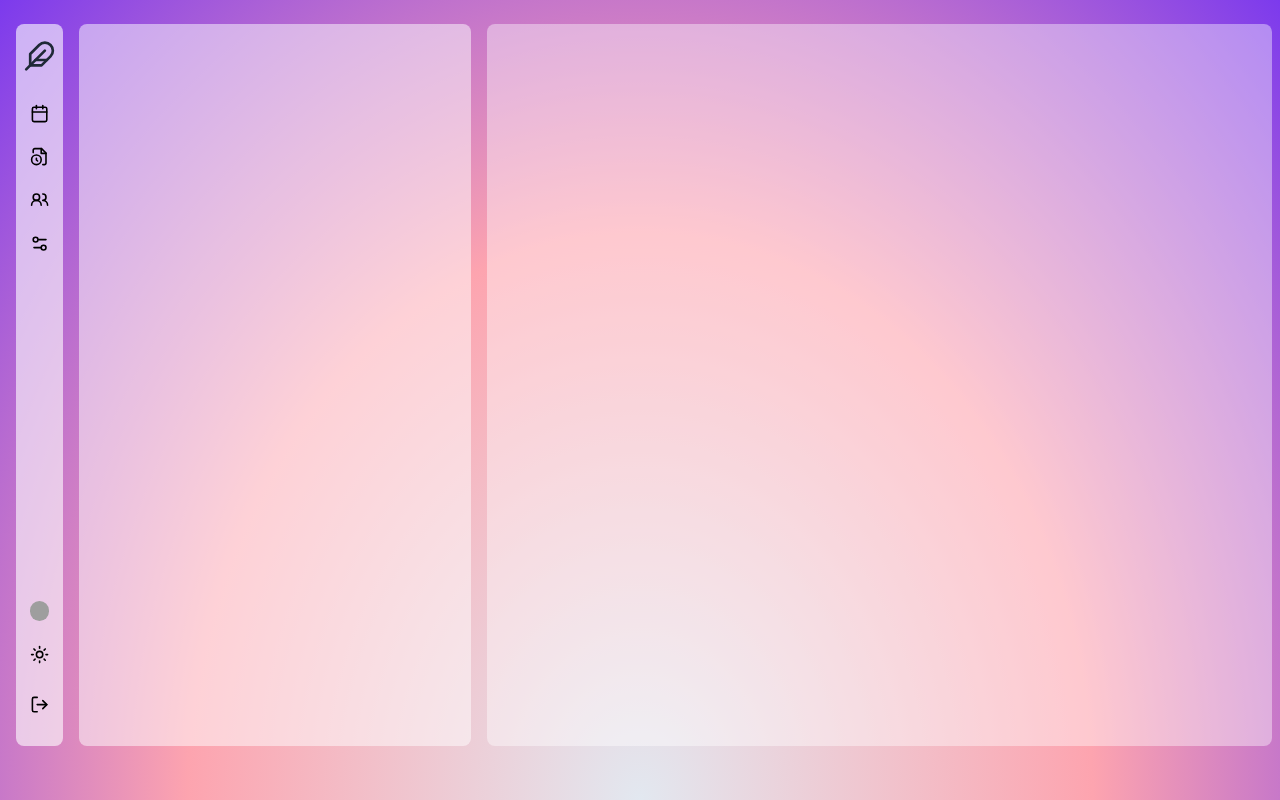
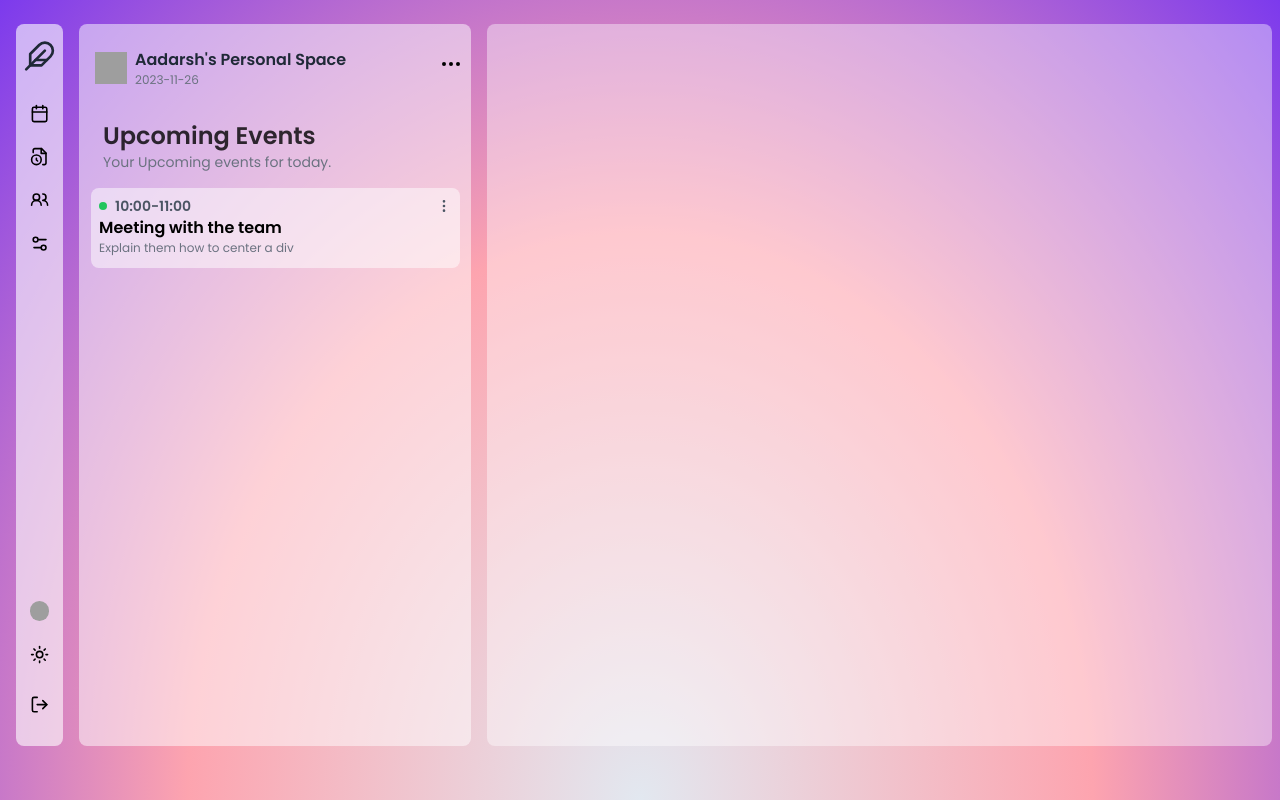
Before and after one commit to jha-adrs/calgpt_frontend2, a React (Vite) app: page /dashboard in a window 1280 px wide. Built offline with nearby package versions, Linux system fonts and the light colour scheme; grey boxes are pictures that could not be loaded.

Commit message:
EventComponent

```diff
--- a/components/LeftWidget.jsx
+++ b/components/LeftWidget.jsx
@@ -1,11 +1,38 @@
+import { Avatar } from "@radix-ui/react-avatar"
+import { AvatarFallback, AvatarImage } from "./ui/avatar"
+import { constants } from "@/lib/constants"
+import UserAvatar from "./forms/UserAvatar"
+import { MoreHorizontal, MoreVertical } from "lucide-react"
+import { currentDate } from "@/lib/utils"
+import EventComponent from "./events/EventComponent"
+// SCrollable Left Widget to show upcoming events, etc.
+const LeftWidget = ({ user, ...props }) => {
+    return (
+        <div className='relative  w-[95%] h-[60%] sm:w-[50%]  sm:h-[95%] max-h-[95%] sm:max-w-[50%] bg-white/50 rounded-lg  sm:ml-4 mt-12 sm:mt-4 dark:bg-gray-300/10'>
 
-// SCrollable Left Widget to show upcoming events, etc.
-const LeftWidget = () => {
-  return (
-    <div className='relative w-[95%] h-[40%] sm:w-[50%]  sm:h-[95%] bg-white/50 rounded-lg  sm:ml-4 mt-12 sm:mt-4 dark:bg-gray-300/10'>
+            <div className=" w-full h-20 bg-transparent items-center justify-between flex flex-row">
+                <div className=" mt-2 mx-4  flex flex-row gap-x-2 items-center">
+                    <img src={constants.avatarFallbackURL + "AJ"} alt="logo" className="w-8 h-8 aspect-square" />
+                    <span className="">
+                        <p className="text-gray-800 dark:text-white font-semibold">Aadarsh&apos;s Personal Space</p>
+                        <p className="text-gray-500 dark:text-white text-xs">{currentDate()}</p>
+                    </span>
+                </div>
+                <div className="m-2">
+                    <MoreHorizontal className=" w-6 h-6 text-black dark:text-white " />
+                </div>
+            </div>
 
-    </div>
-  )
+            <div className="ml-6 mt-4 w-[90%] items-start justify-start flex flex-col ">
+                <p className=" font-semibold text-black/80 dark:text-white text-2xl">Upcoming Events</p>
+                <p className="text-gray-500 text-sm">Your Upcoming events for today.</p>
+            </div>
+            <div className="mx-3 mt-4 w-[94%] items-center ">
+                <EventComponent />
+            </div>
+
+        </div>
+    )
 }
 
 export default LeftWidget
--- /dev/null
+++ b/components/events/EventComponent.jsx
@@ -0,0 +1,21 @@
+import { MoreHorizontal, MoreVertical } from 'lucide-react'
+import React from 'react'
+
+const EventComponent = ({ event, ...props }) => {
+  return (
+    <div className="flex flex-col  items-start w-full h-20 bg-white/50 dark:bg-zinc-500/20 rounded-lg">
+      <div className='flex flex-row w-full mt-2 mx-2 items-center '>
+        <div className=" w-2 h-2 rounded-full bg-green-500 mr-2" />
+        <p className="font-semibold text-sm text-gray-600 dark:text-white">10:00-11:00</p>
+
+        <MoreVertical className=" w-4 h-4 text-gray-600 ml-auto mr-4" />
+      </div>
+      <div className=' ml-2'>
+        <p className="text-black font-semibold text-md dark:text-white ">Meeting with the team</p>
+        <p className="text-gray-500 text-xs ">Explain them how to center a div</p>
+      </div>
+    </div>
+  )
+}
+
+export default EventComponent
--- a/components/forms/UserAvatar.jsx
+++ b/components/forms/UserAvatar.jsx
@@ -4,7 +4,7 @@ import { Avatar, AvatarFallback, AvatarImage } from '../ui/avatar'
 const UserAvatar = (props) => {
   return (
     <Avatar size="icon" {...props} >
-      <AvatarImage src="https://github.com/shadcn.png" alt="@shadcn"  />
+      <AvatarImage src="https://github.com/shadcn.png" alt="@shadcn" {...props} />
       <AvatarFallback>CN</AvatarFallback>
     </Avatar>
   )
--- a/components/navbar/ExpandedLeftNav.jsx
+++ b/components/navbar/ExpandedLeftNav.jsx
@@ -13,7 +13,7 @@ export function ExpandedLeftNav() {
                 <AlignLeft variant='outline' className='flex flex-col items-center justify-center w-full aspect-square rounded bg-transparent border-none text-black dark:text-white  ' />
             </Dialog.Trigger>
             <Dialog.Overlay className="fixed inset-0 bg-black bg-opacity-50 " />
-            <Dialog.Content open={true} className="fixed w-[70%] inset-0 z-50 backdrop-blur-sm data-[state=open]:animate-in data-[state=closed]:animate-out data-[state=closed]:fade-out-0 data-[state=open]:fade-in-0 bg-slate-100/20 dark:bg-zinc-950/80
+            <Dialog.Content open={true} className="fixed w-[70%] inset-0 z-50 backdrop-blur-sm data-[state=open]:animate-in data-[state=closed]:animate-out data-[state=closed]:fade-out-0 data-[state=open]:fade-in-0 bg-slate-800/30 dark:bg-zinc-950/80
         rounded ">
                 <Dialog.Title className="text-lg text-white text-center">
                     <div className="flex flex-row gap-2 items-center justify-center my-4">
--- /dev/null
+++ b/lib/constants.js
@@ -0,0 +1,3 @@
+export const constants = {
+    avatarFallbackURL: 'https://ui-avatars.com/api/?background=ffffff&rounded=true&name=',
+}
--- a/lib/utils.js
+++ b/lib/utils.js
@@ -4,3 +4,7 @@ import { twMerge } from "tailwind-merge"
 export function cn(...inputs) {
   return twMerge(clsx(inputs))
 }
+
+export function currentDate() {
+  return new Date().toISOString().split("T")[0]
+}
```
